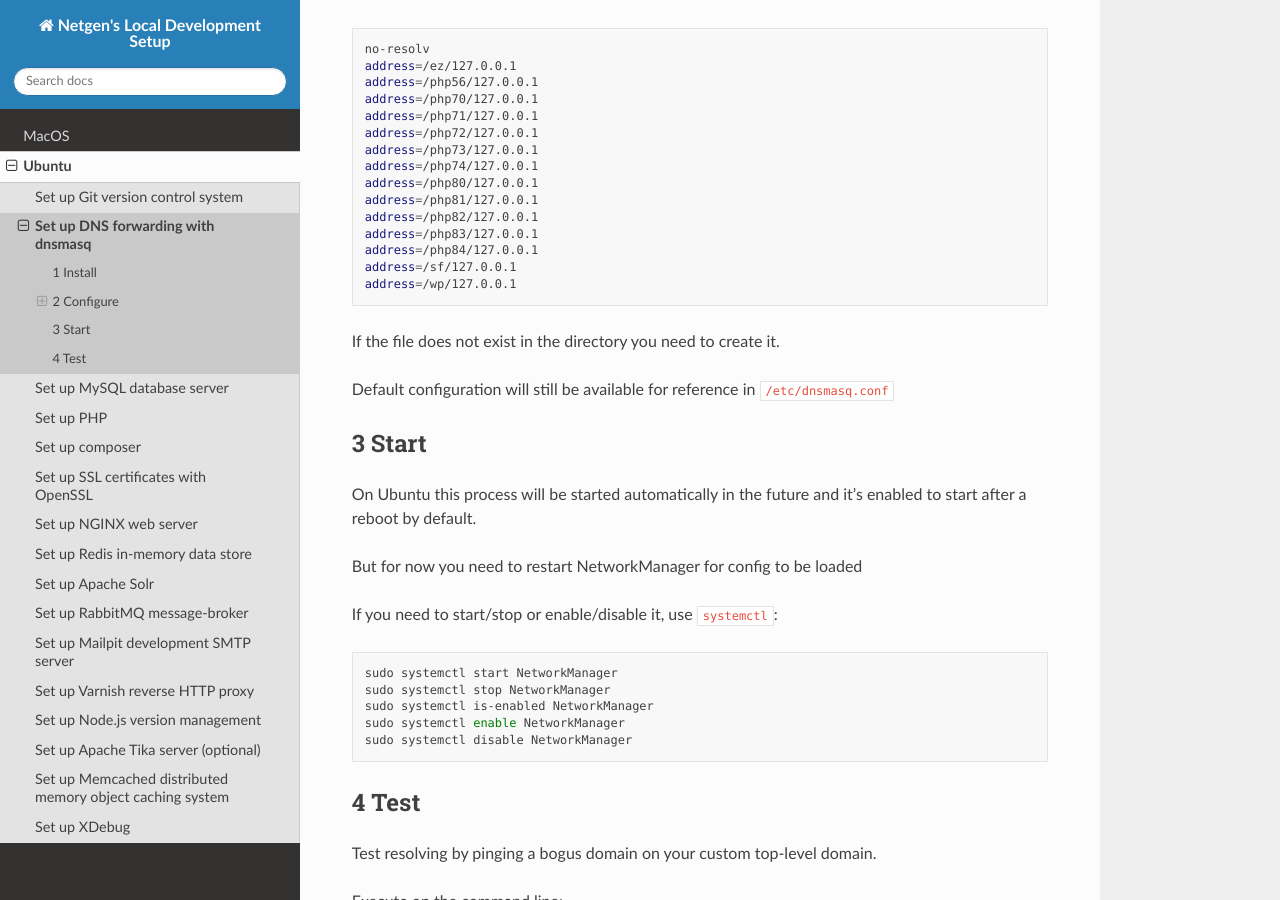
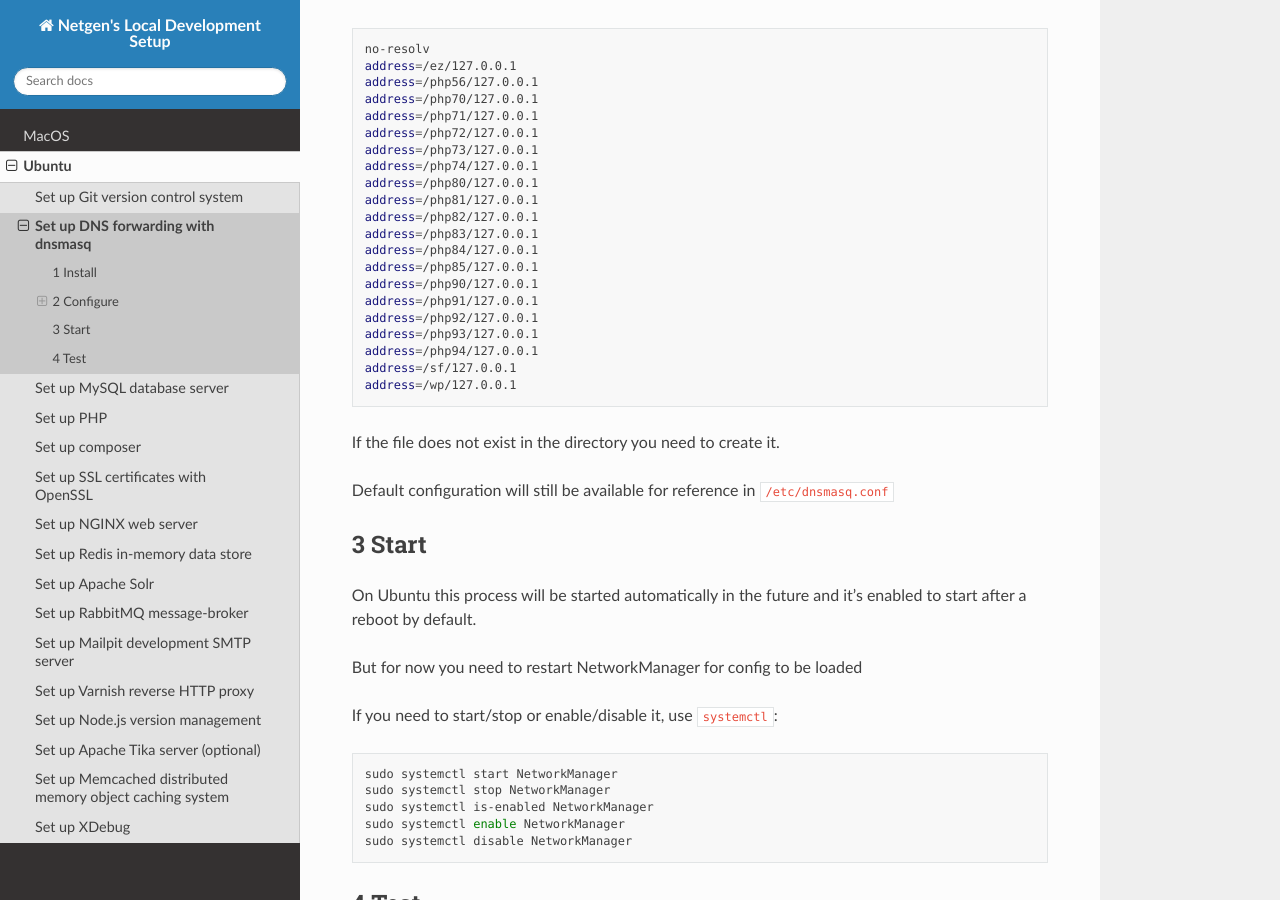
Before and after one commit to netgen/local-development-setup, a Sphinx documentation site: the page built from docs/source/ubuntu/dnsmasq.rst, in a window 1280 px wide and 900 px high, scrolled down 1530 px. Built offline with Sphinx 7.4.7 and the Read the Docs theme 3.1.0, drawn with Linux system fonts in a browser that asks for light colours; formulas are drawn with MathJax 3.

Commit message:
P7A-174: add new domains

```diff
--- a/docs/source/ubuntu/dnsmasq.rst
+++ b/docs/source/ubuntu/dnsmasq.rst
@@ -93,6 +93,12 @@ existing configuration with the following content:
    address=/php82/127.0.0.1
    address=/php83/127.0.0.1
    address=/php84/127.0.0.1
+   address=/php85/127.0.0.1
+   address=/php90/127.0.0.1
+   address=/php91/127.0.0.1
+   address=/php92/127.0.0.1
+   address=/php93/127.0.0.1
+   address=/php94/127.0.0.1
    address=/sf/127.0.0.1
    address=/wp/127.0.0.1
 
```
